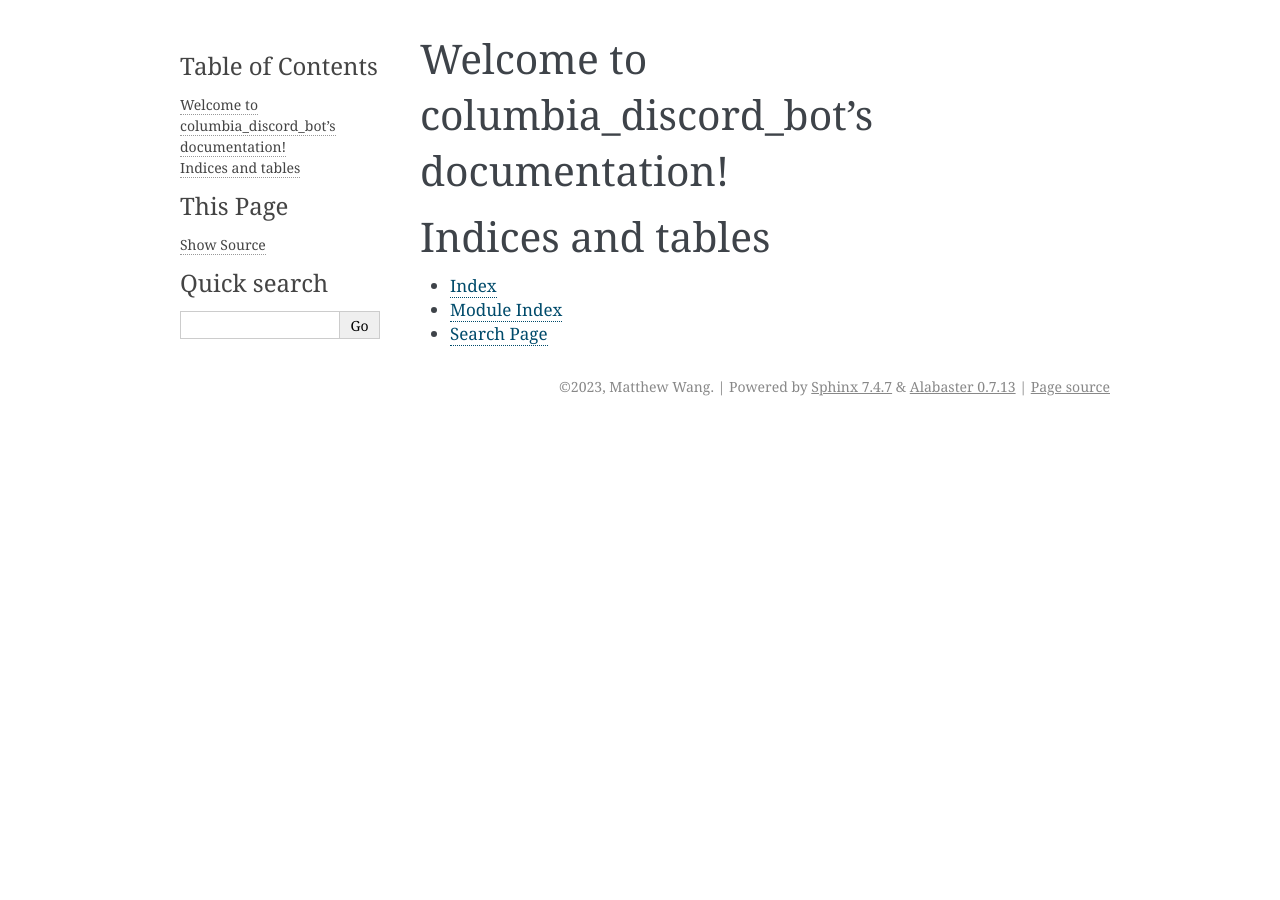
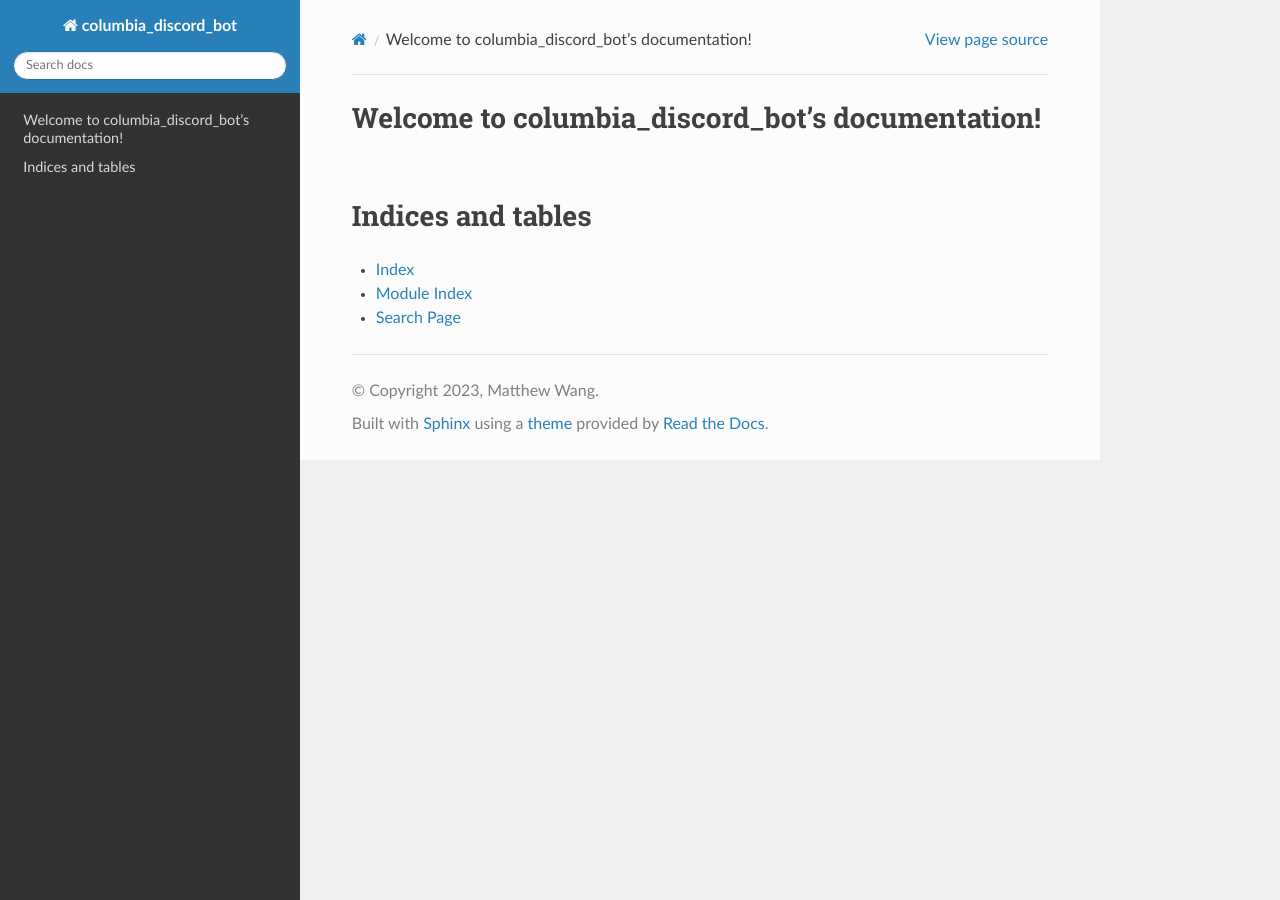
Before and after one commit to mw3071/columbia-discord-bot, a Sphinx documentation site: the page built from docs/index.rst, in a window 1280 px wide. Built offline with Sphinx 7.4.7 and the Read the Docs theme 2.0.0, drawn with Linux system fonts in a browser that asks for light colours.

Commit message:
changed html style

```diff
--- a/docs/conf.py
+++ b/docs/conf.py
@@ -23,6 +23,6 @@ exclude_patterns = ['_build', 'Thumbs.db', '.DS_Store']
 
 # -- Options for HTML output -------------------------------------------------
 # https://www.sphinx-doc.org/en/master/usage/configuration.html#options-for-html-output
-
-html_theme = 'alabaster'
-html_static_path = ['_static']
+import sphinx_rtd_theme
+html_theme = 'sphinx_rtd_theme'
+html_static_path = [sphinx_rtd_theme.get_html_theme_path()]
```
